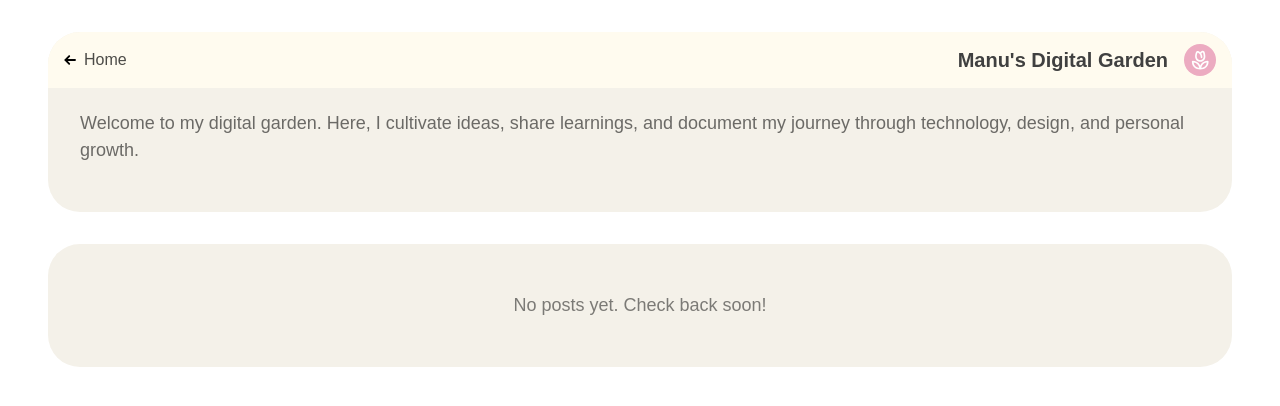
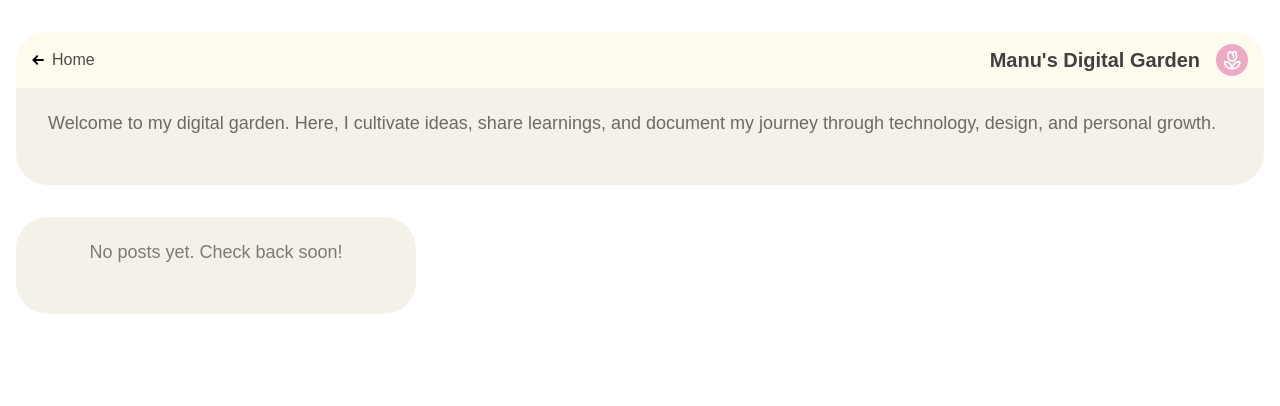
Before and after one commit to lmaos-code/personal-website, a SvelteKit app: page /garden in a window 1280 px wide. Shown: the top 406 px of the page. Built offline with nearby package versions, Linux system fonts and the light colour scheme.

Commit message:
fix: css fixes

```diff
--- a/src/routes/garden/+page.svelte
+++ b/src/routes/garden/+page.svelte
@@ -7,21 +7,21 @@
 </script>
 
 <svelte:head>
-	<title>Digital Garden | LMAOS</title>
+	<title>Digital Garden | lmaos</title>
 	<meta
 		name="description"
 		content="Welcome to my digital garden. Here I share my thoughts, learnings, and experiences."
 	/>
 </svelte:head>
 
-<div class="min-h-screen w-screen py-8">
-	<div class="w-[95%] max-w-7xl mx-auto px-4">
+<div class="min-h-screen w-full py-8">
+	<div class="max-w-7xl lg:w-7xl px-4">
 		<!-- Header Card -->
 		<div class="bg-[var(--color-primary-container)] rounded-4xl overflow-hidden mb-8">
 			<!-- Navigation Header -->
 			<Nav />
 			<!-- Garden Introduction -->
-			<div class="p-6 pt-1.5 md:p-8 md:pt-1.5">
+			<div class="p-6 pt-1.5 md:p-8 md:pt-1.5 w-full">
 				<p class="text-lg opacity-80">
 					Welcome to my digital garden. Here, I cultivate ideas, share learnings, and document my
 					journey through technology, design, and personal growth.
@@ -38,7 +38,9 @@
 			{/each}
 
 			{#if posts.length === 0}
-				<div class="bg-[var(--color-primary-container)] rounded-4xl p-8 col-span-full">
+				<div
+					class="bg-[var(--color-primary-container)] rounded-4xl p-6 pt-1.5 md:p-8 md:pt-1.5 w-fullcol-span-full"
+				>
 					<p class="text-lg opacity-70 text-center">No posts yet. Check back soon!</p>
 				</div>
 			{/if}
--- a/src/routes/garden/[slug]/+page.svelte
+++ b/src/routes/garden/[slug]/+page.svelte
@@ -19,12 +19,12 @@
 </script>
 
 <svelte:head>
-	<title>{post.title} | LMAOS Digital Garden</title>
+	<title>{post.title} | lmaos</title>
 	<meta name="description" content={post.excerpt} />
 </svelte:head>
 
 <div class="min-h-screen w-full py-8">
-	<div class="w-[95%] max-w-4xl mx-auto px-4 pb-12">
+	<div class="max-w-7xl lg:w-7xl px-4 pb-12">
 		<!-- Post Content Card -->
 		<article class="bg-[var(--color-primary-container)] rounded-4xl overflow-hidden">
 			<!-- Navigation Header -->
```
